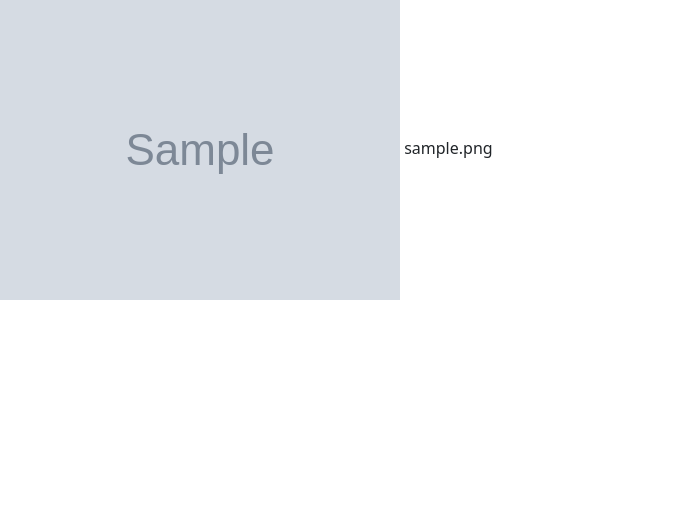
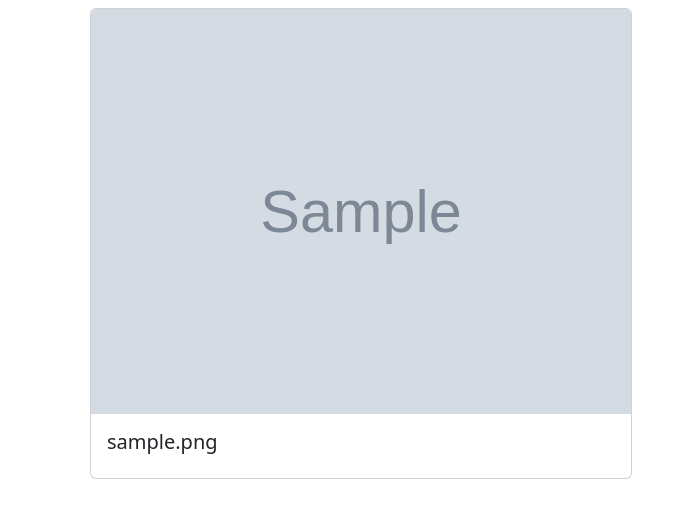
Before and after one commit to GraceMwende/Photos_Gallery, a Django app: page /location/1 in a window 1280 px wide. Shown: the part 56-574 px from the top of the page, without its empty margins (0-695 px from the left). Run offline with Django 4.2, Linux system fonts and the light colour scheme; tables that the repository leaves empty hold one stand-in row (values such as "Sample post"); grey boxes marked "Sample" are stand-in pictures; some libraries are stand-ins or nearby versions.

Commit message:
add bootsrap

```diff
--- a/pictures/templates/location.html
+++ b/pictures/templates/location.html
@@ -2,8 +2,16 @@
 
 {% block content %}
 {{block.super}}
+<div class="container d-flex flex-wrap">
   {% for location in locations %}
-    <img src="{{location.image.url}}" alt="{{location.img_name}}">
-   {{location.img_name}}
+  <div class="col-6">
+    <div class="card mx-2 my-2">
+      <img src="{{location.image.url}}" class="card-img-top" alt="{{location.img_name}}">
+      <div class="card-body">
+        <h5 class="card-title">{{location.img_name}}</h5>
+      </div>
+    </div>
+  </div>
   {% endfor %}
+</div>
 {% endblock %}
```
